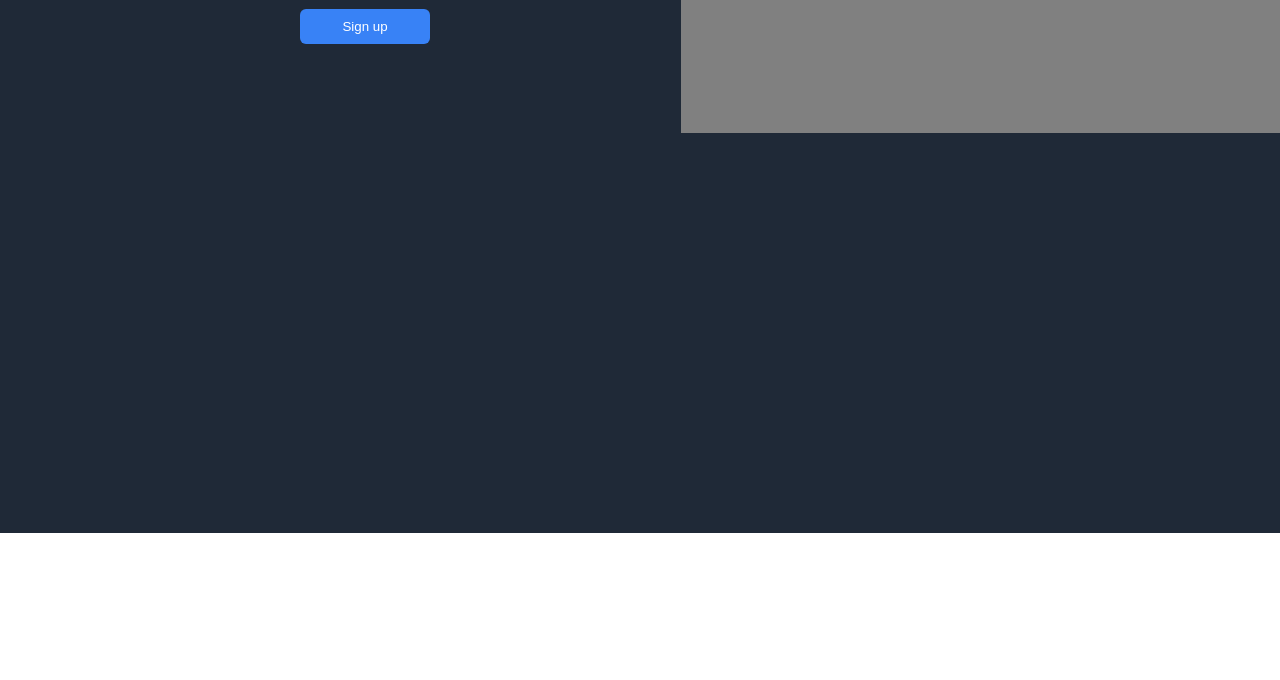
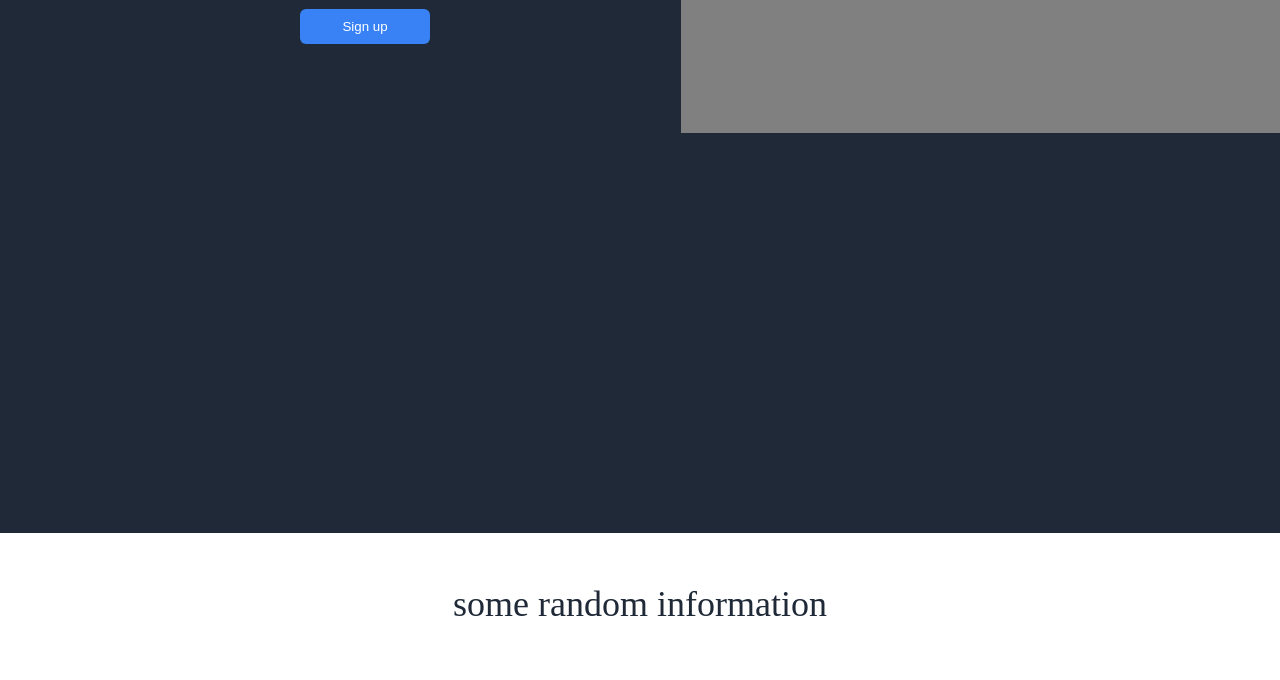
Before and after one commit to Zeelient/odin-landing-page, a plain HTML site: page index.html in a window 1280 px wide. Shown: the part 252-932 px from the top of the page. Drawn offline with Linux system fonts and the light colour scheme.

Commit message:
added text-align center and position relative to class title to move it to the top of box1

```diff
--- a/index.css
+++ b/index.css
@@ -94,6 +94,8 @@ color: white;
 color: #1F2937;
 font-size: 36px;
 text-align: center;
+position: relative;
+top: -100px;
 }
 
 .info_boxes{
@@ -103,7 +105,6 @@ justify-content: center;
 }
 
 .info_boxes div{
-
 
 border: 3px solid #3882F6;
 border-radius: 10px;
```
